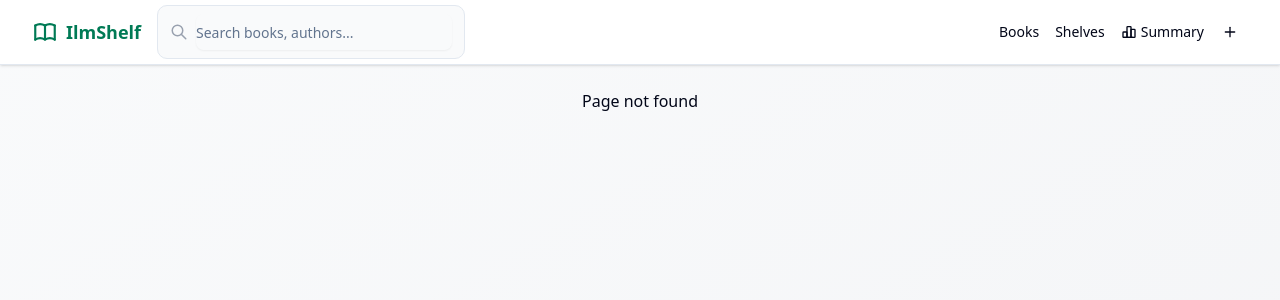
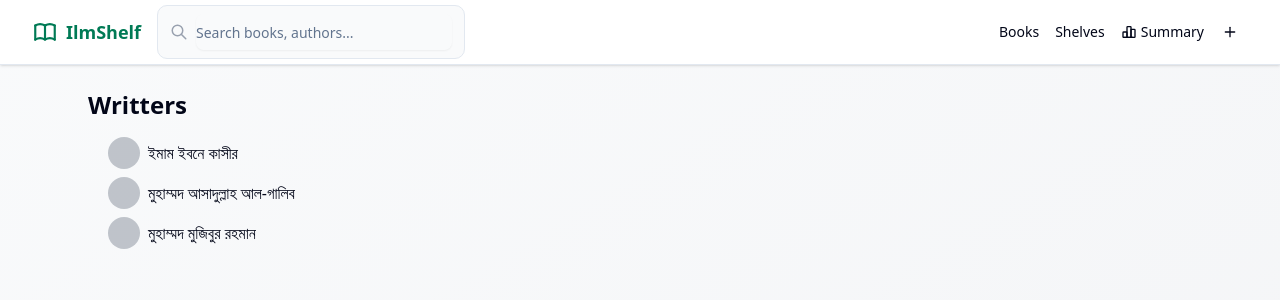
Before and after one commit to devvsakib/ilmshelf, a React (Vite) app: page /writters in a window 1280 px wide. Before the commit this address had no page. Shown: the top 300 px of the page. Built offline with nearby package versions, Linux system fonts and the light colour scheme.

Commit message:
feat: add Writters page to display authors and translators from books

```diff
--- a/src/App.jsx
+++ b/src/App.jsx
@@ -15,6 +15,7 @@ import BookList from './components/BookList'
 import DotsAndBoxes from './pages/DotsAndBoxes'
 import Home from './pages/Home'
 import AnalyticsPage from './components/AnalyticsPage'
+import Writters from './pages/Writters'
 
 // Sample initial data
 const INITIAL_BOOKS = [
@@ -254,6 +255,7 @@ export default function App() {
               }
             />
             <Route path="/summary" element={<SummaryPage books={books} />} />
+            <Route path="/writters" element={<Writters books={books} />} />
             <Route path="/game" element={<DotsAndBoxes />} />
             <Route path="*" element={<div className="p-6 text-center">Page not found</div>} />
           </Routes>
--- /dev/null
+++ b/src/pages/Writters.jsx
@@ -0,0 +1,37 @@
+import React from "react";
+
+const Writters = ({ books }) => {
+    const writters = Array.from(new Set(books.map(book => book.authors?.writter))).sort();
+    const translators = Array.from(
+        new Set(
+            books.flatMap(book =>
+                (book.authors?.translator || "")
+                    .split(",")
+                    .map(t => t.trim())
+                    .filter(Boolean)
+            )
+        )
+    ).sort();
+
+    const allAuthors = Array.from(new Set([...writters, ...translators])).sort();
+
+    if (!allAuthors.length) {
+        return <div className="max-w-6xl mx-auto p-6">
+            <h2 className="text-2xl font-bold mb-4">Writters</h2>
+            <p className="text-gray-500">No writters found</p>
+        </div>;
+    }
+
+    return <div className="max-w-6xl mx-auto p-6">
+        <h2 className="text-2xl font-bold mb-4">Writters</h2>
+        <ul className="pl-5 grid gap-2">
+            {allAuthors.map(author => author && (
+                <li key={author} className="flex  items-center gap-2"> <div className="shrink-0">
+                    <div className="w-8 h-8 rounded-full bg-gray-500/40 flex items-center justify-center text-sm font-semibold text-gray-800 dark:text-gray-200"></div>
+                </div>{author}</li>
+            ))}
+        </ul>
+    </div>;
+};
+
+export default Writters;
```
